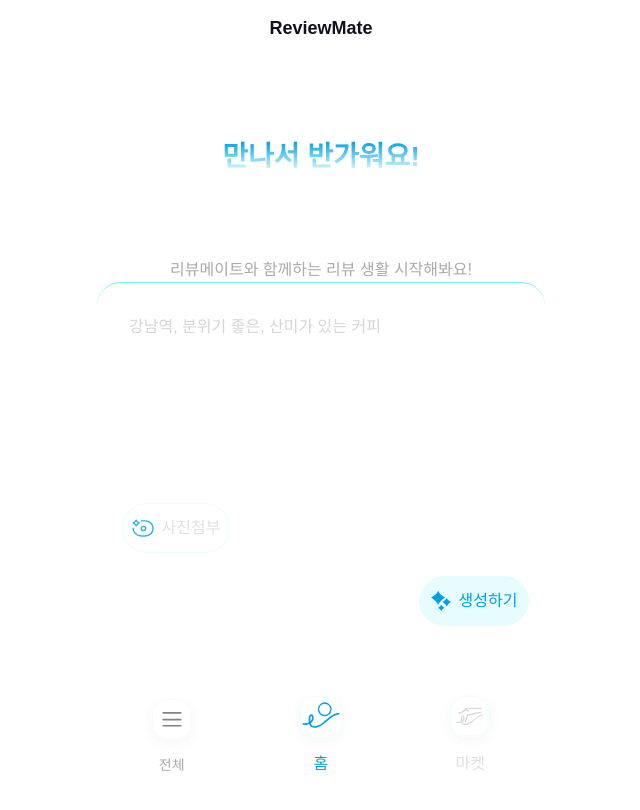
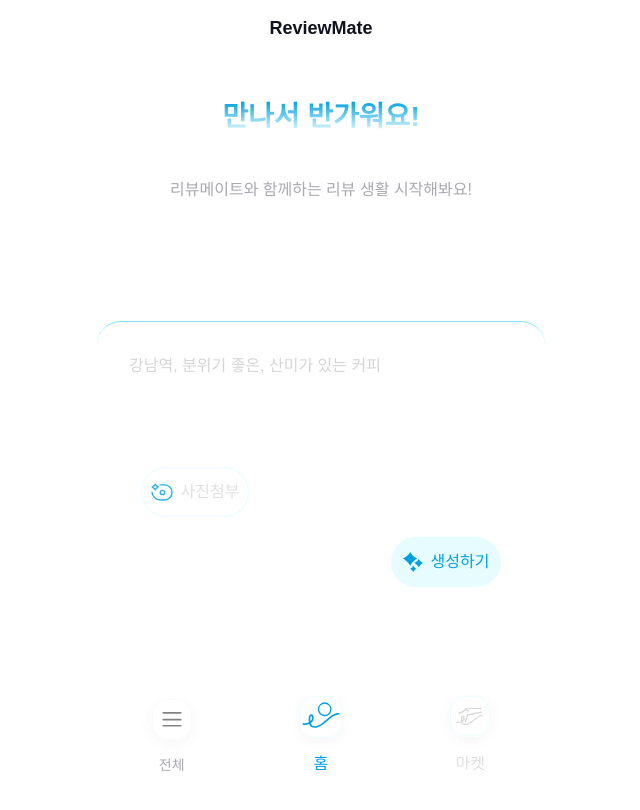
Before and after one commit to Ma-Hyekjin/review-mate-app, a Next.js app: page /main in a window 1280 px wide. Shown: the top 810 px of the page, without its empty margins (319-959 px from the left). Built offline with nearby package versions, Linux system fonts and the light colour scheme; a web font is replaced by a local one.

Commit message:
feat: n차 시도. 제발

```diff
--- a/app/(core)/main/page.tsx
+++ b/app/(core)/main/page.tsx
@@ -3,8 +3,7 @@
 
 import { useState, useRef } from "react";
 import Image from "next/image";
-// 1. (추가) Zustand 스토어 import (경로 확인!)
-import { useUiStore } from "../../../stores/uiStore";
+import { useUiStore } from "@/stores/uiStore";
 
 interface SelectedImage {
   file: File;
@@ -18,8 +17,6 @@
   const [isLoading, setIsLoading] = useState(false);
   const [viewMode, setViewMode] = useState<'initial' | 'result'>('initial');
   const [generatedReview, setGeneratedReview] = useState("");
-
-  // 2. (추가) Zustand 훅 연결 (setKeyboardOpen만 필요)
   const { setKeyboardOpen } = useUiStore();
 
   // --- ⬇️ (기존 함수들) ---
@@ -67,18 +64,19 @@
     setGeneratedReview("");
     setViewMode('initial');
   };
-  // --- ⬆️ (기존 함수들 끝) ---
+  // --- 기존 함수들 끝 ---
 
 
   return (
-    <>
-      {/* 3. (수정) "flex min-h-[...]"로 전체 화면 높이 사용 */}
-      <div className="flex min-h-[calc(100vh-8.5rem)] flex-col justify-between w-full">
+    // 3. (수정) "flex h-full" 레이아웃 적용
+    <div className="flex flex-col justify-between w-full h-full">
+
+      {/* --- 4. 스크롤되는 컨텐츠 영역 --- */}
+      <div className="flex-1 overflow-y-auto pb-[119px]">
 
         {/* === 상단 뷰: 조건부 렌더링 === */}
         {viewMode === 'initial' ? (
-          // 'initial' 상태일 때 (기존 환영 메시지)
-          <div className="flex flex-col items-center gap-20 pt-20 text-center">
+          <div className="flex flex-col items-center gap-10 pt-10 text-center">
             <h1 className="text-title-md font-bold">
               <span className="bg-gradient-light bg-clip-text text-transparent">
                 만나서 반가워요!
@@ -209,21 +207,17 @@
             </div>
           </div>
         )}
+      </div>
+      {/* --- 여기까지 스크롤 영역 --- */}
 
-        {/* --- ⬇️ 4. (수정) "스크롤되는" 프롬포트창 --- */}
-        {/* h-[40vh]를 제거하고, flex-grow로 남은 공간을 채웁니다.
-          pb-[300px]을 줘서, 하단의 "고정된" 버튼들에
-          내용이 가려지지 않도록 공간을 확보합니다.
-        */}
-        <div className="w-full rounded-t-3xl border-t border-blue-light-200 bg-background p-6 shadow-[0px_4px_15px_blue-light-200] flex flex-col justify-between flex-grow pb-[300px]">
+      {/* --- 5. "하단 고정" 프롬포트창 --- */}
+      <div className="w-full rounded-t-3xl border-t border-blue-light-200 bg-background p-6 shadow-[0px_4px_15px_blue-light-200] flex flex-col justify-between h-[40vh] flex-shrink-0">
 
         <textarea
           value={inputText}
           onChange={(e) => setInputText(e.target.value)}
-            // --- ⬇️ (추가) Zustand 연결 ---
           onFocus={() => setKeyboardOpen(true)} // BottomNav 숨기기 신호
           onBlur={() => setKeyboardOpen(false)}  // BottomNav 보이기 신호
-            // --- ⬆️ (여기까지) ---
           placeholder={
             viewMode === 'result'
               ? "추가 코멘트를 입력해주세요"
@@ -233,7 +227,6 @@
           className="w-full resize-none border-none bg-transparent p-2 text-caption text-gray-6 placeholder-gray-4 focus:outline-none focus:ring-0 dark:text-gray-3 dark:placeholder-gray-4 flex-grow"
         />
 
-          {/* 이미지 프리뷰 */}
         {selectedImages.length > 0 && (
           <div className="my-2 flex space-x-2 overflow-x-auto p-1">
             {selectedImages.map((image, index) => (
@@ -258,32 +251,13 @@
           </div>
         )}
 
-          {/* 🚨 버튼 컨테이너를 이 div에서 삭제했습니다! 🚨 */}
+        {/* 버튼 컨테이너 */}
+        <div className="relative mt-2">
 
-        </div>
-        {/* --- ⬆️ (여기까지가 스크롤되는 영역) --- */}
-
-      </div>
-
-      {/* --- ⬇️ 5. (추가) "Top 기준 고정" 버튼 컨테이너 --- */}
-      {/* 이 <div>는 position: fixed 이고 "항상 보입니다".
-        z-20 이라서 z-30인 BottomNav "아래"에 배치됩니다.
-        (키보드 닫혔을 때 BottomNav에 가려지는 문제 발생)
-      */}
-      <div
-        className="fixed top-0 left-0 right-0 z-20 w-full max-w-md mx-auto pointer-events-none"
-        style={{ height: '812px' }} // 812px 전체 화면 기준
-      >
-        <div className="relative w-full h-full">
-
-          {/* 사진첨부 버튼 (Figma Top 스펙 적용) */}
+          {/* 사진첨부 버튼 */}
           <button
             onClick={() => fileInputRef.current?.click()}
-            className="absolute flex h-[50px] w-[108px] items-center justify-center gap-2 rounded-[100px] border border-blue-light-100 bg-background text-caption font-medium text-gray-3 transition hover:bg-blue-light-100 pointer-events-auto"
-            style={{
-              left: 25,
-              top: 503, // 👈 님께서 말씀하신 Top: 503px
-            }}
+            className="absolute bottom-[100px] left-[20px] flex h-[50px] w-[108px] items-center justify-center gap-2 rounded-[100px] border border-blue-light-100 bg-background text-caption font-medium text-gray-3 transition hover:bg-blue-light-100"
           >
             <Image
               src="/assets/icons/camera.svg"
@@ -294,14 +268,12 @@
             사진첨부
           </button>
 
-          {/* 생성하기 버튼 (Figma Top 스펙 적용) */}
+          {/* 생성하기 버튼 */}
           <button
             onClick={handleGenerateClick}
             disabled={isLoading}
-            className="absolute flex h-[50px] items-center justify-center gap-2 rounded-[100px] border border-blue-light-100 bg-blue-light-100 text-caption font-medium text-primary-light transition hover:bg-blue-light-200 disabled:opacity-70 disabled:bg-gray-2 pointer-events-auto"
+            className="absolute bottom-[30px] right-[20px] flex h-[50px] items-center justify-center gap-2 rounded-[100px] border border-blue-light-100 bg-blue-light-100 text-caption font-medium text-primary-light transition hover:bg-blue-light-200 disabled:opacity-70 disabled:bg-gray-2"
             style={{
-              right: 16,
-              top: 576, // 👈 님께서 말씀하신 Top: 576px
               width: viewMode === 'result' ? 121 : 110,
             }}
           >
@@ -315,6 +287,8 @@
           </button>
         </div>
       </div>
-    </>
+      {/* --- 여기까지 하단 고정 영역 --- */}
+
+    </div>
   );
 }
--- a/app/globals.css
+++ b/app/globals.css
@@ -3,7 +3,12 @@
 @tailwind components;
 @tailwind utilities;
 
-/* Spoqa Han Sans Neo 웹 폰트는 layout.tsx의 <link> 태그로 로드하므로 @font-face 불필요 */
+html, body, #__next {
+  height: 100%;
+  width: 100%;
+  overflow: hidden; /* 스크롤바 숨김 */
+  position: fixed; /* 화면 고정 */
+}
 
 @layer base {
   :root { /* 라이트 모드 변수 */
--- a/components/BottomNav.tsx
+++ b/components/BottomNav.tsx
@@ -33,7 +33,7 @@
   return (
     // 3. (수정됨) 백틱(``)과 JS 변수를 사용해 'hidden' 클래스 적용
     <nav
-      className={`fixed bottom-0 left-0 z-30 w-full bg-background dark:border-gray-8 ${isKeyboardOpen ? 'hidden' : ''}`}
+      className={`fixed bottom-0 left-0 z-30 w-full bg-transparent dark:border-gray-8 ${isKeyboardOpen ? 'hidden' : ''}`}
     >
       <div className="mx-auto flex h-20 max-w-md justify-around">
         {navItems.map((item) => {
```
Lines whose indentation alone changed are shown as unchanged.
